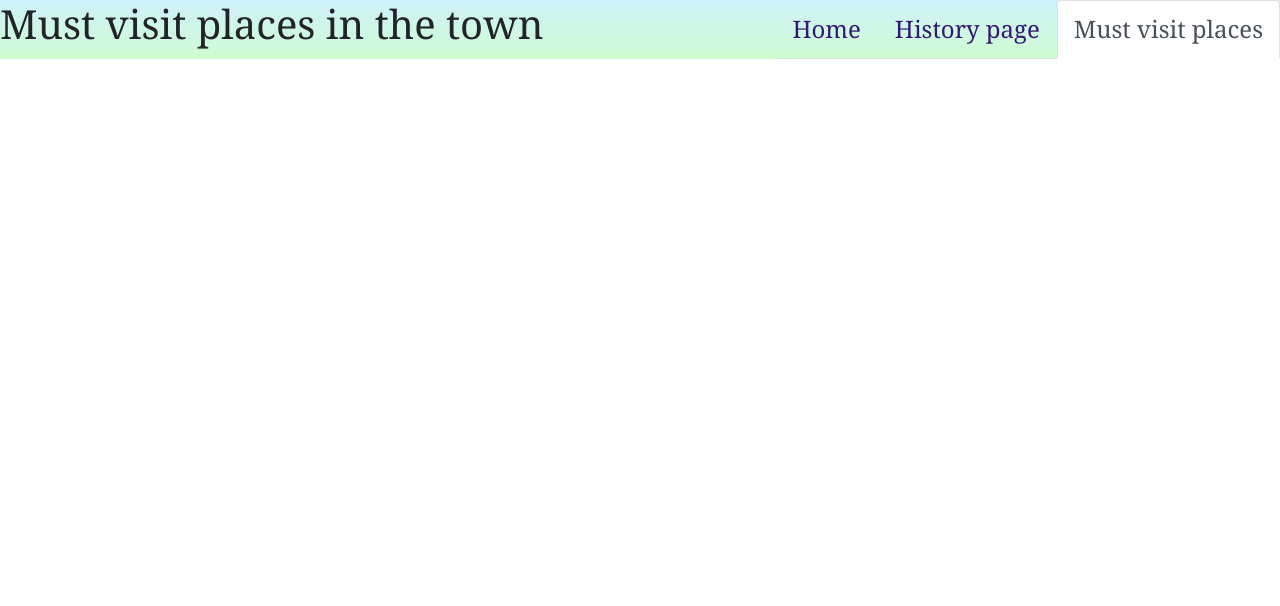
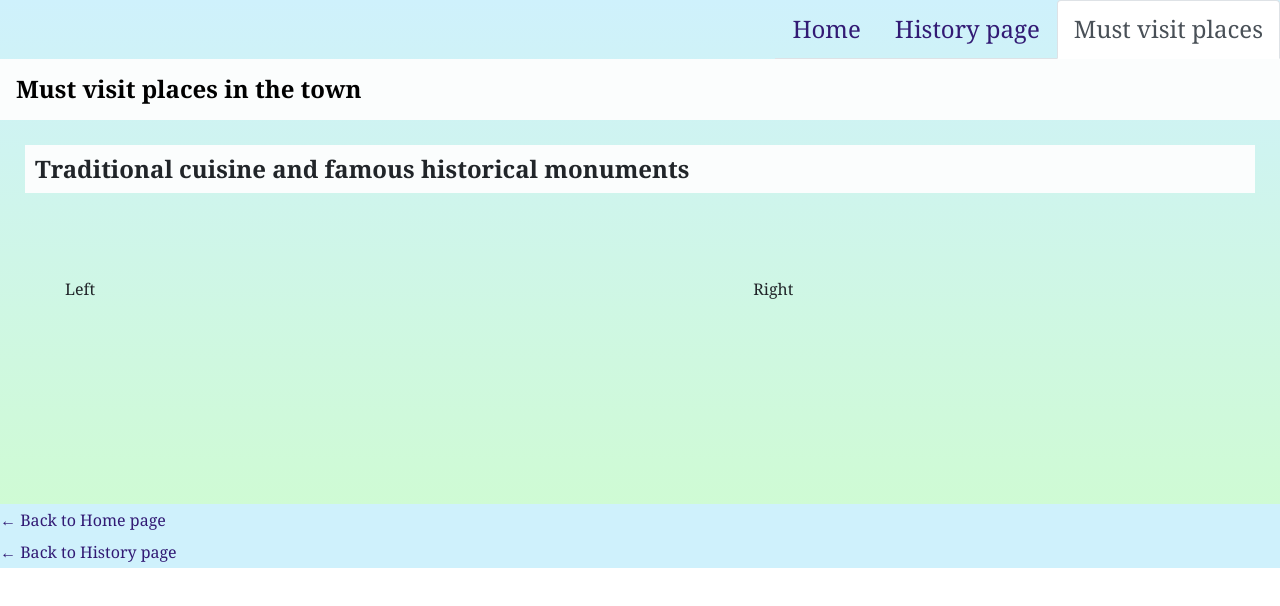
Before and after one commit to ElenaP20/CA2-HTML-CSS, a plain HTML site: page essential.html in a window 1280 px wide. Drawn offline with nearby package versions, Linux system fonts and the light colour scheme.

Commit message:
Fourth commit

```diff
--- a/essential.html
+++ b/essential.html
@@ -1,17 +1,18 @@
-<!-- essentials page-->
+<!--essentials page-->
 <!DOCTYPE html>
-
-<html lang = "en">
+<html lang="en">
   <head>
-        <meta charset = "utf-8">
-        <meta name= "viewport" content ="width=device-width, initial-scale = 1">
+    <meta charset="utf-8">
+    <meta name="viewport" content="width=device-width, initial-scale = 1">
     <link rel="stylesheet" href="https://maxcdn.bootstrapcdn.com/bootstrap/4.5.2/css/bootstrap.min.css">
     <script src="https://ajax.googleapis.com/ajax/libs/jquery/3.5.1/jquery.min.js"></script>
     <script src="https://cdnjs.cloudflare.com/ajax/libs/popper.js/1.16.0/umd/popper.min.js"></script>
     <script src="https://maxcdn.bootstrapcdn.com/bootstrap/4.5.2/js/bootstrap.min.js"></script>
+    <link rel="stylesheet" type="text/css" href="mystyle.css">
+    <title>Must Visit Places</title>
   </head>
   <body>
-        <link rel="stylesheet" type="text/css" href="mystyle.css">
+      <div class="menu">
         <ul class="nav nav-tabs">
             <li class="nav-item">
                 <a class="nav-link" href="index.html">Home</a>
@@ -20,9 +21,24 @@
                 <a class="nav-link" href="history.html">History page</a>
             </li>
             <li class="nav-item">
-                <a class="nav-link active">Must visit places</a>
+                <a class="nav-link active" href="essential.html">Must visit places</a>
             </li>
         </ul>
-        <h1>Must visit places in the town</h1>
+      </div>
+      <header>Must visit places in the town</header>
+      <section>
+      <h4>Traditional cuisine and famous historical monuments</h4>
+      <div class="container-fluid">
+        <div class="row">
+            <div class="col-md-7">Left</div>
+            <div class="col-md-5">Right</div>
+        </div>
+      </div>
+      </section>
+      <footer>
+      <a href="index.html"> &#8592; Back to Home page</a>
+      <br>
+      <a href="history.html"> &#8592; Back to History page</a>
+      </footer>
     </body>
 </html>
```
Lines whose indentation alone changed are shown as unchanged.
